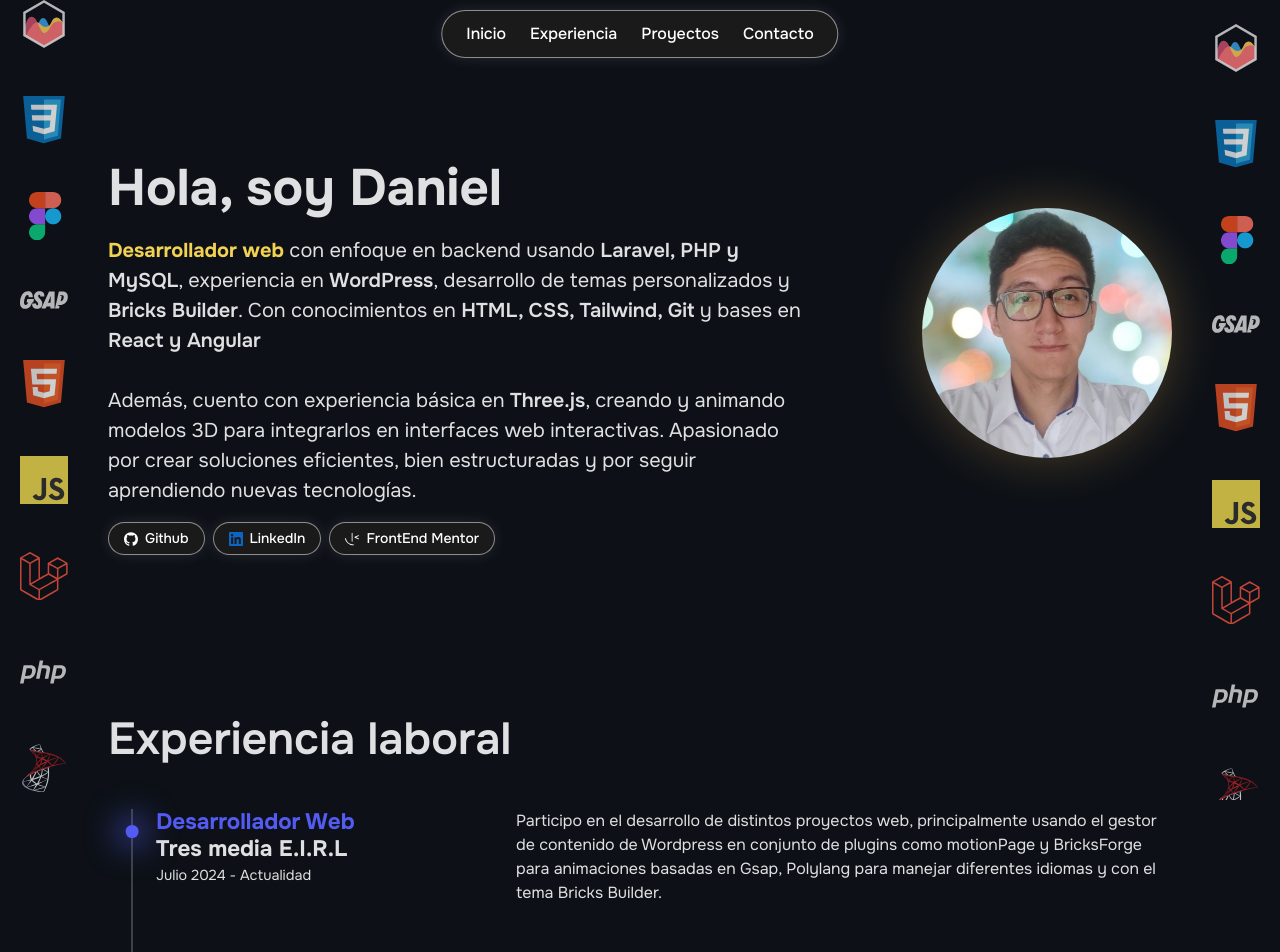
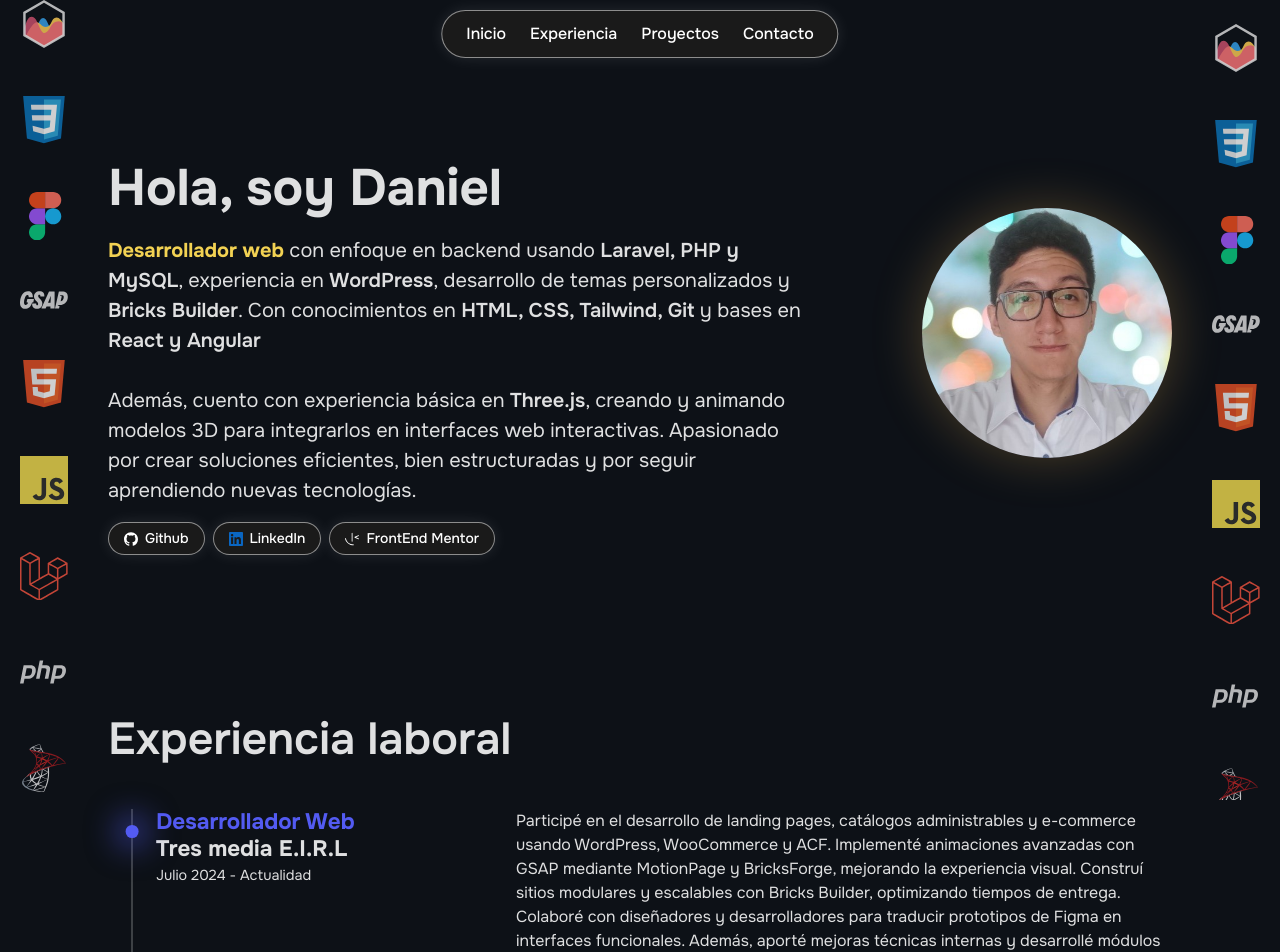
Before and after one commit to dan-vc/Portafolio, a React (Vite) app: page / in a window 1280 px wide. Shown: the top 952 px of the page. Built offline with nearby package versions, Linux system fonts and the light colour scheme.

Commit message:
update work experience

```diff
--- a/src/components/WorkExperience.tsx
+++ b/src/components/WorkExperience.tsx
@@ -12,7 +12,7 @@ export default function WorkExperience() {
           role='Desarrollador Web'
           enterprise='Tres media E.I.R.L'
           time='Julio 2024 - Actualidad'
-          description='Participo en el desarrollo de distintos proyectos web, principalmente usando el gestor de contenido de Wordpress en conjunto de plugins como motionPage y BricksForge para animaciones basadas en Gsap, Polylang para manejar diferentes idiomas y con el tema Bricks Builder.'
+          description='Participé en el desarrollo de landing pages, catálogos administrables y e-commerce usando WordPress, WooCommerce y ACF. Implementé animaciones avanzadas con GSAP mediante MotionPage y BricksForge, mejorando la experiencia visual. Construí sitios modulares y escalables con Bricks Builder, optimizando tiempos de entrega. Colaboré con diseñadores y desarrolladores para traducir prototipos de Figma en interfaces funcionales. Además, aporté mejoras técnicas internas y desarrollé módulos en PHP para sistemas de gestión más complejos.'
         />
         <ExperienceCard
           role='Proximamente...'
```
